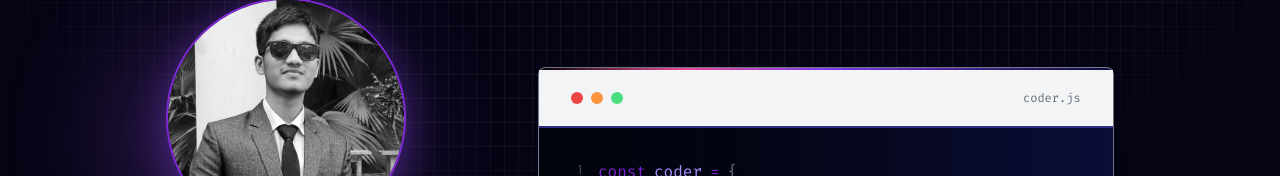
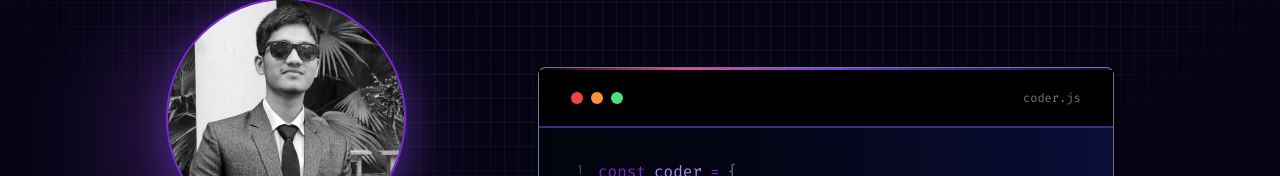
Before and after one commit to sahil1815/myportfolio, a React (Vite) app: page / in a window 1280 px wide. Shown: the part 142-318 px from the top of the page. Built offline with nearby package versions, Linux system fonts and the light colour scheme.

Commit message:
Update About.jsx

```diff
--- a/src/Components/About/About.jsx
+++ b/src/Components/About/About.jsx
@@ -79,7 +79,7 @@ const About = () => {
             <div className="h-[2px] w-full bg-gradient-to-r from-transparent via-pink-500 to-violet-600"></div>
             <div className="h-[2px] w-full bg-gradient-to-r from-violet-600 to-transparent"></div>
           </div>
-          <div className="px-4 lg:px-8 py-5 flex justify-between items-center bg-gray-100 bg-[#000000]">
+          <div className="px-4 lg:px-8 py-5 flex justify-between items-center bg-[#000000]">
             <div className="flex flex-row space-x-2">
               <div className="h-3 w-3 rounded-full bg-red-500"></div>
               <div className="h-3 w-3 rounded-full bg-orange-400"></div>
```
